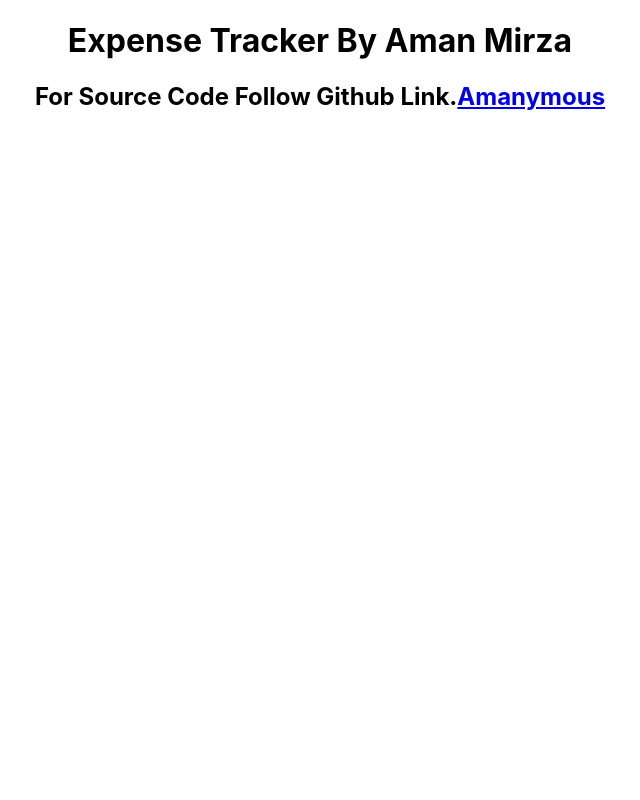
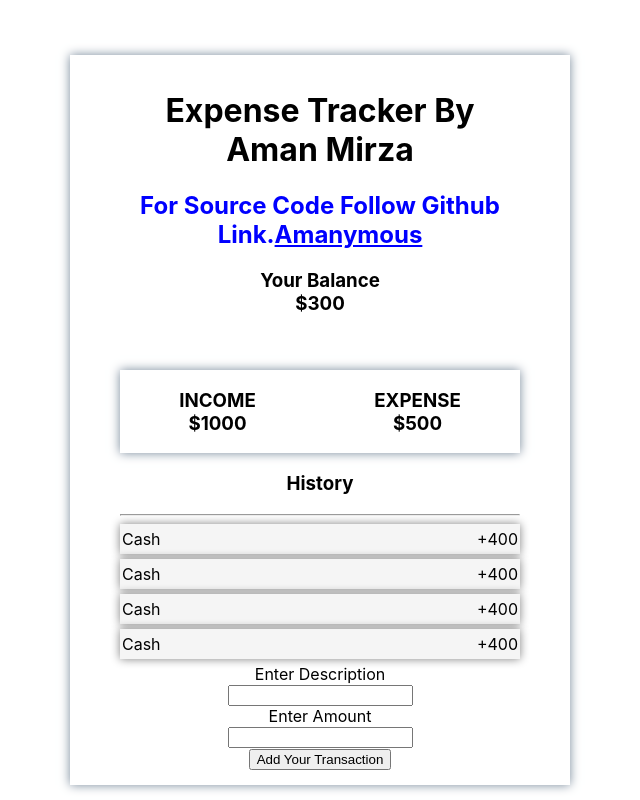
Before and after one commit to Amanymous/bootcamp-Expense-tracker, a React (Create React App) app: page / in a window 1280 px wide. Shown: the whole page, without its empty margins (320-960 px from the left). Built offline with nearby package versions, Linux system fonts and the light colour scheme.

Commit message:
simple child.js layout and app.css

```diff
--- a/src/App.css
+++ b/src/App.css
@@ -1,38 +1,41 @@
-.App {
+.child h2,
+a {
+  color: blue;
+}
+.child {
+  max-width: 400px;
+  min-height: 450px;
+  margin: 0 auto;
+  background-color: white;
+  box-shadow: 0 0 10px lightslategray;
+  margin-top: 55px;
+  padding: 15px 50px;
   text-align: center;
 }
-
-.App-logo {
-  height: 40vmin;
-  pointer-events: none;
+.expense-cont {
+  display: flex;
+  box-shadow: 0 0 10px lightslategray;
+  margin-top: 55px;
+  justify-content: space-around;
+  background-color: white;
 }
 
-@media (prefers-reduced-motion: no-preference) {
-  .App-logo {
-    animation: App-logo-spin infinite 20s linear;
-  }
+.Transaction-form input {
+  width: 100%;
+  margin: 10px 0;
+  padding: 5px 0;
 }
 
-.App-header {
-  background-color: #282c34;
-  min-height: 100vh;
+.transaction-list > li {
   display: flex;
-  flex-direction: column;
-  align-items: center;
-  justify-content: center;
-  font-size: calc(10px + 2vmin);
-  color: white;
+  justify-content: space-between;
+  box-shadow: 0 0 10px gray;
+  padding: 5px 2px;
+  margin: 5px 0;
+  background-color: whitesmoke;
 }
 
-.App-link {
-  color: #61dafb;
+.transaction-list {
+  margin: 0;
+  padding: 0;
 }
-
-@keyframes App-logo-spin {
-  from {
-    transform: rotate(0deg);
-  }
-  to {
-    transform: rotate(360deg);
-  }
-}
--- a/src/Child.js
+++ b/src/Child.js
@@ -15,6 +15,53 @@ export function Child() {
           Amanymous
         </a>
       </h2>
+      <h3>
+        Your Balance <br />
+        $300
+      </h3>
+      <div className="expense-cont">
+        <h3>
+          INCOME <br />
+          $1000
+        </h3>
+        <h3>
+          EXPENSE <br />
+          $500
+        </h3>
+      </div>
+      <h3>History</h3>
+      <hr />
+      <ul className="transaction-list">
+        <li>
+          <span>Cash</span>
+          <span>+400</span>
+        </li>
+        <li>
+          <span>Cash</span>
+          <span>+400</span>
+        </li>{' '}
+        <li>
+          <span>Cash</span>
+          <span>+400</span>
+        </li>{' '}
+        <li>
+          <span>Cash</span>
+          <span>+400</span>
+        </li>
+      </ul>
+      <form className=" ">
+        <label>
+          Enter Description <br />
+          <input type="text" required />
+        </label>
+        <br />
+        <label>
+          Enter Amount <br />
+          <input type="number" required />
+        </label>
+        <br />
+        <input type="submit" value="Add Your Transaction" />
+      </form>
     </div>
   );
 }
```
